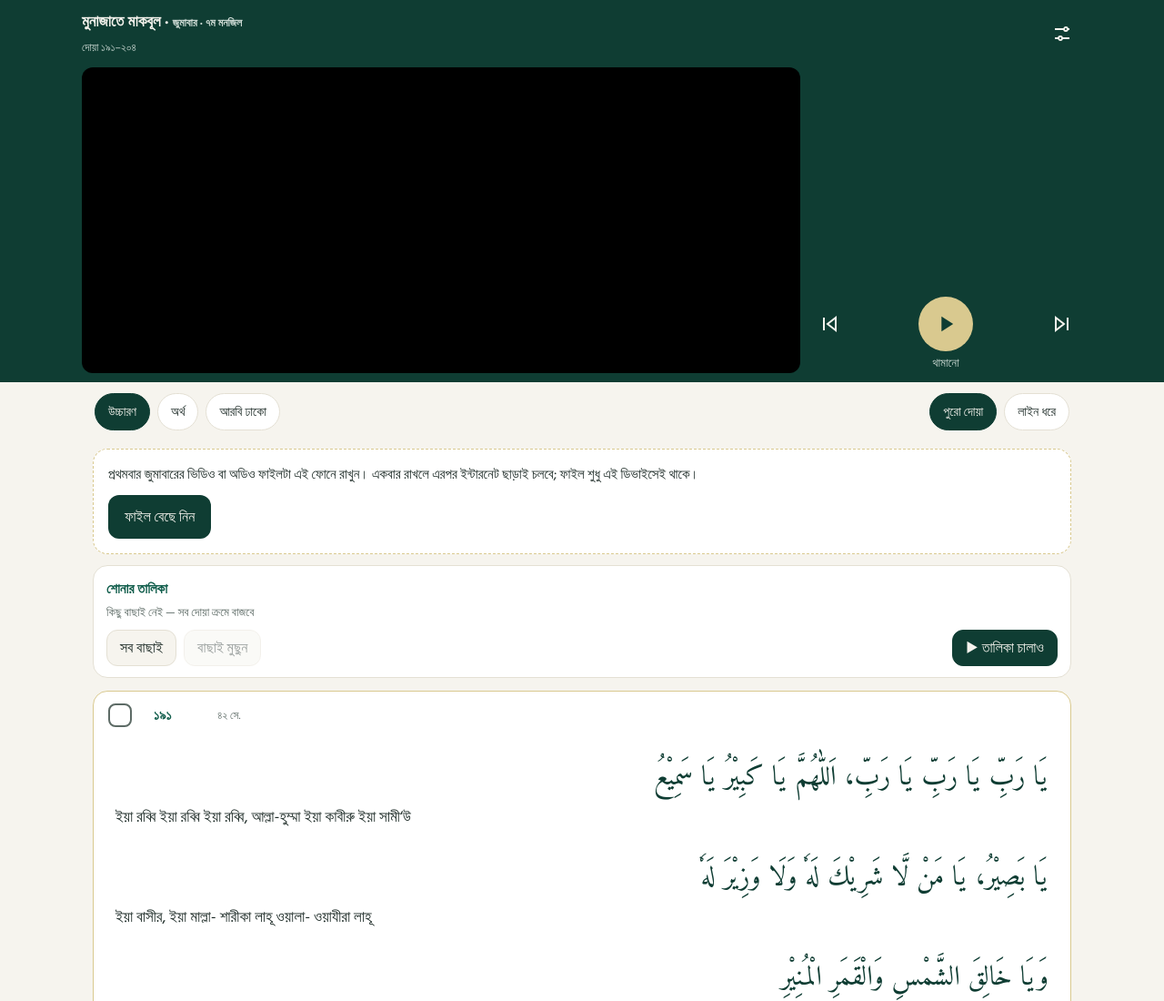
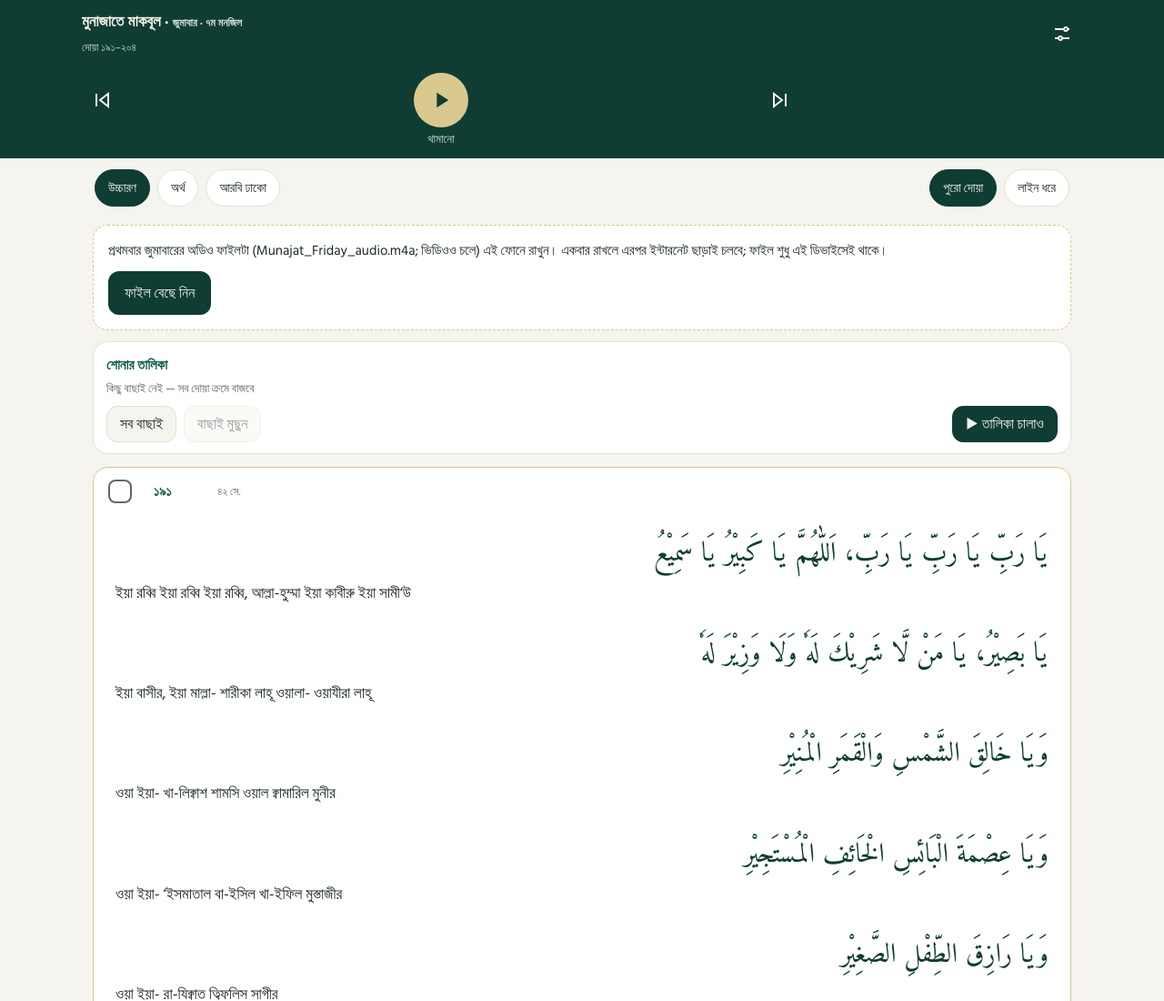
Before and after one commit to SIL-CBS/shopno-kuthir, a plain HTML site: page munajat/index.html in a window 1280 px wide. Shown: the top 1100 px of the page at 91% size. Drawn offline with Linux system fonts and the light colour scheme.

Commit message:
Munajat: audio-only (m4a) support, video hidden by default

```diff
--- a/munajat/app.js
+++ b/munajat/app.js
@@ -2,7 +2,7 @@
 (() => {
   const DATA = window.MUNAJAT, $ = (s, r = document) => r.querySelector(s), $$ = (s, r = document) => [...r.querySelectorAll(s)];
   const BN = '০১২৩৪৫৬৭৮৯', bn = (v) => String(v).replace(/\d/g, (d) => BN[d]);
-  const KEY = 'mm_v1', VER = 2, DEF = {v: VER, dua: 0, mode: 'dua', reps: 3, gap: 2, whole: 1, after: 'next', listLoop: true, speed: 1, showBn: true, showMeaning: false, hideAr: false, video: true, font: 30, nudge: {}, sel: []};
+  const KEY = 'mm_v1', VER = 2, DEF = {v: VER, dua: 0, mode: 'dua', reps: 3, gap: 2, whole: 1, after: 'next', listLoop: true, speed: 1, showBn: true, showMeaning: false, hideAr: false, video: false, font: 30, nudge: {}, sel: []};
   let S; try { S = Object.assign({}, DEF, JSON.parse(localStorage.getItem(KEY) || '{}')); } catch (e) { S = Object.assign({}, DEF); }
   if (S.v !== VER) { S.nudge = {}; S.v = VER; } // সময় নতুন করে মেলানো হয়েছে — পুরোনো সরানো বাদ
   if (!Array.isArray(S.sel)) S.sel = [];
@@ -56,6 +56,7 @@
   const renderPick = () => { const n = S.sel.length;
     $('#pickInfo').textContent = n ? bn(n) + 'টি দোয়া বাছাই — শুধু এগুলোই বাজবে' : 'কিছু বাছাই নেই — সব দোয়া ক্রমে বাজবে';
     $('#pickAll').setAttribute('aria-pressed', String(n === duas.length)); $('#pickNone').disabled = !n; };
+  try { if (!localStorage.getItem('mm_vid_off1')) { S.video = false; localStorage.setItem('mm_vid_off1', '1'); } } catch (e) {}
   const render = () => {
     document.documentElement.style.setProperty('--ar', S.font + 'px');
     document.body.classList.toggle('no-bn', !S.showBn); document.body.classList.toggle('show-mn', S.showMeaning); document.body.classList.toggle('hide-ar', S.hideAr); document.body.classList.toggle('no-video', !S.video);
@@ -87,7 +88,7 @@
   $('#sheet').addEventListener('click', (ev) => { if (ev.target.id === 'sheet') $('#sheet').hidden = true; });
   document.addEventListener('click', (ev) => { const l = ev.target.closest('.ln'); if (!l || ev.target.closest('button')) return; const j = +l.dataset.line; if (!media.src) return; if (S.mode === 'line') playDua(S.dua, j); else { const [s] = lineSpan(S.dua, j); if (!plan) playDua(S.dua); media.currentTime = Math.max(0, s - LEAD); } });
   $('#file').addEventListener('change', async (ev) => { const f = ev.target.files[0]; if (!f) return; $('#fileMsg').textContent = 'রাখা হচ্ছে…'; try { await putMedia(DAYKEY, f); if (navigator.storage && navigator.storage.persist) navigator.storage.persist(); await loadMedia(); } catch (e) { $('#fileMsg').textContent = 'রাখা যায়নি: ' + e.message; } });
-  const loadMedia = async () => { let blob = null; try { blob = await getMedia(DAYKEY); } catch (e) {} if (!blob) { document.body.classList.add('nofile'); $('#fileMsg').textContent = ''; return; } document.body.classList.remove('nofile'); media.src = URL.createObjectURL(blob); media.load(); $('#fileMsg').textContent = 'ফাইল এই ডিভাইসে আছে · ' + bn((blob.size / 1048576).toFixed(1)) + ' MB'; };
+  const loadMedia = async () => { let blob = null; try { blob = await getMedia(DAYKEY); } catch (e) {} if (!blob) { document.body.classList.add('nofile'); $('#fileMsg').textContent = ''; return; } document.body.classList.remove('nofile'); document.body.classList.toggle('audio-only', /^audio\//.test(blob.type) || /\.(m4a|mp3|aac|ogg|wav)$/i.test(blob.name || '')); media.src = URL.createObjectURL(blob); media.load(); $('#fileMsg').textContent = 'ফাইল এই ডিভাইসে আছে · ' + bn((blob.size / 1048576).toFixed(1)) + ' MB'; };
   if ('mediaSession' in navigator) { try { navigator.mediaSession.setActionHandler('play', toggle); navigator.mediaSession.setActionHandler('pause', toggle); navigator.mediaSession.setActionHandler('nexttrack', () => $('#next').click()); navigator.mediaSession.setActionHandler('previoustrack', () => $('#prev').click()); } catch (e) {} }
   if ('serviceWorker' in navigator && location.protocol === 'https:') navigator.serviceWorker.register('sw.js');
   $('#dayTitle').textContent = day.title; $('#dayRange').textContent = day.range; const src = $('#mnSrc'); if (src && day.mnSrc) src.href = day.mnSrc;
--- a/munajat/index.html
+++ b/munajat/index.html
@@ -20,7 +20,7 @@ button{font:inherit;color:inherit;cursor:pointer}
 .wrap{max-width:1100px;margin:0 auto}
 .stage{display:grid;grid-template-columns:1fr;gap:10px;padding:10px 0 0}
 video{width:100%;max-height:34vh;background:#000;border-radius:12px;display:block}
-.no-video video{display:none}
+.no-video video,.audio-only video{display:none}
 .ctl{display:flex;align-items:center;justify-content:space-between;gap:8px;padding:6px 0 2px}
 #play{width:60px;height:60px;border-radius:50%;border:0;background:var(--gold);color:var(--deep);display:flex;align-items:center;justify-content:center}#play svg{width:28px;height:28px}
 #status{font-size:13px;color:#cfdcd6;min-height:20px;text-align:center}
@@ -105,7 +105,7 @@ main{padding:6px 12px 120px}
   </div>
   <div id="fileMsg"></div>
   <section class="file">
-    <p>প্রথমবার জুমাবারের ভিডিও বা অডিও ফাইলটা এই ফোনে রাখুন। একবার রাখলে এরপর ইন্টারনেট ছাড়াই চলবে; ফাইল শুধু এই ডিভাইসেই থাকে।</p>
+    <p>প্রথমবার জুমাবারের অডিও ফাইলটা (Munajat_Friday_audio.m4a; ভিডিওও চলে) এই ফোনে রাখুন। একবার রাখলে এরপর ইন্টারনেট ছাড়াই চলবে; ফাইল শুধু এই ডিভাইসেই থাকে।</p>
     <button class="big" id="addFile">ফাইল বেছে নিন</button>
     <input type="file" id="file" accept="video/*,audio/*" hidden>
   </section>
@@ -130,7 +130,7 @@ main{padding:6px 12px 120px}
     <div class="grp"><span>ফাইল</span><button class="big" onclick="document.getElementById('file').click()">অন্য ফাইল দিন</button></div>
   </div>
 </div>
-<script src="data.js?v=3"></script>
-<script src="app.js?v=3"></script>
+<script src="data.js?v=4"></script>
+<script src="app.js?v=4"></script>
 </body>
 </html>
--- a/munajat/sw.js
+++ b/munajat/sw.js
@@ -1,4 +1,4 @@
-const C = 'munajat-v3', SHELL = ['./', 'index.html', 'app.js?v=3', 'data.js?v=3', 'manifest.json', 'icon.svg'];
+const C = 'munajat-v4', SHELL = ['./', 'index.html', 'app.js?v=4', 'data.js?v=4', 'manifest.json', 'icon.svg'];
 self.addEventListener('install', (e) => { e.waitUntil(caches.open(C).then((c) => c.addAll(SHELL)).then(() => self.skipWaiting())); });
 self.addEventListener('activate', (e) => { e.waitUntil(caches.keys().then((ks) => Promise.all(ks.filter((k) => k !== C).map((k) => caches.delete(k)))).then(() => self.clients.claim())); });
 const keep = (req, r) => { if (r && (r.ok || r.type === 'opaque')) { const cp = r.clone(); caches.open(C).then((c) => c.put(req, cp)); } return r; };
```
